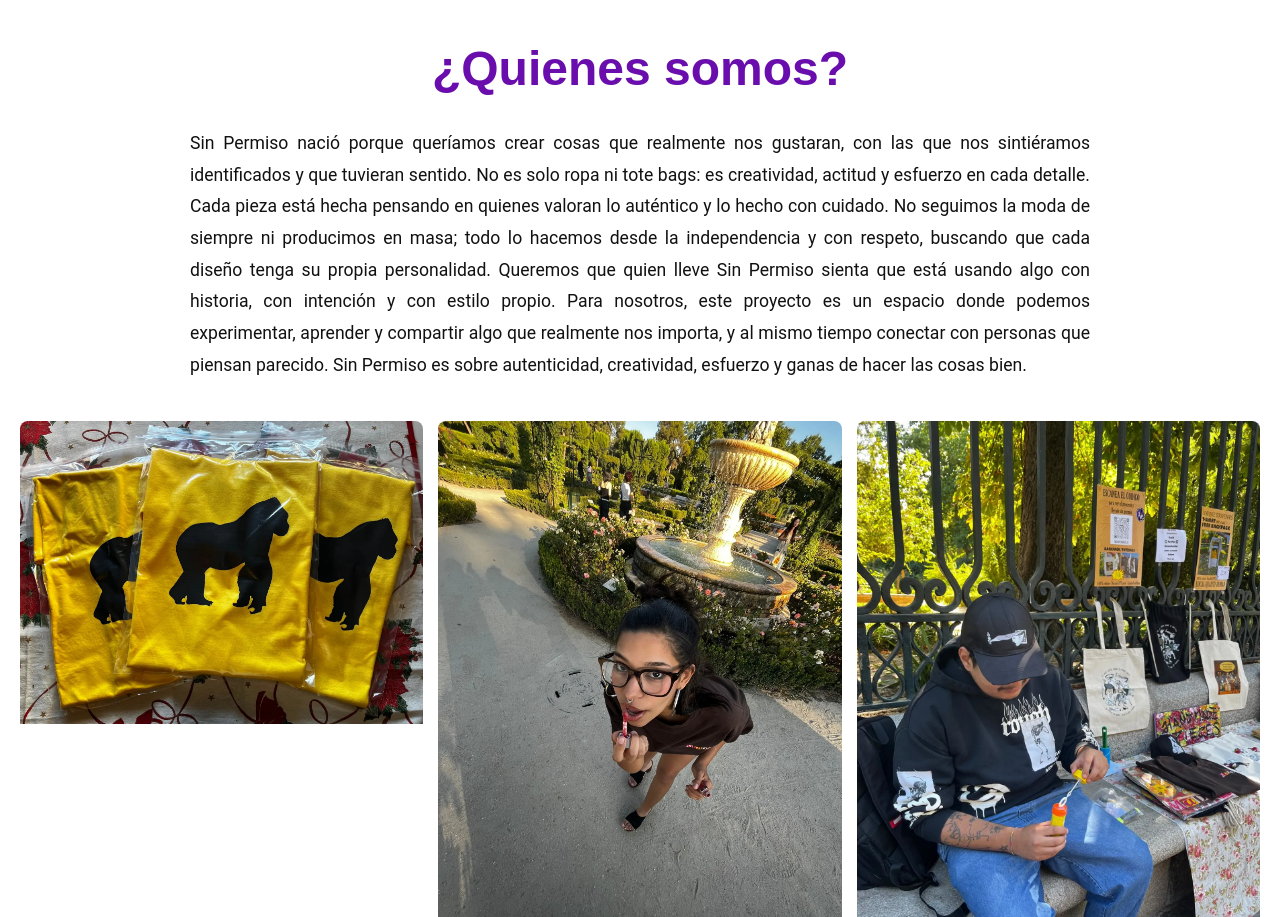
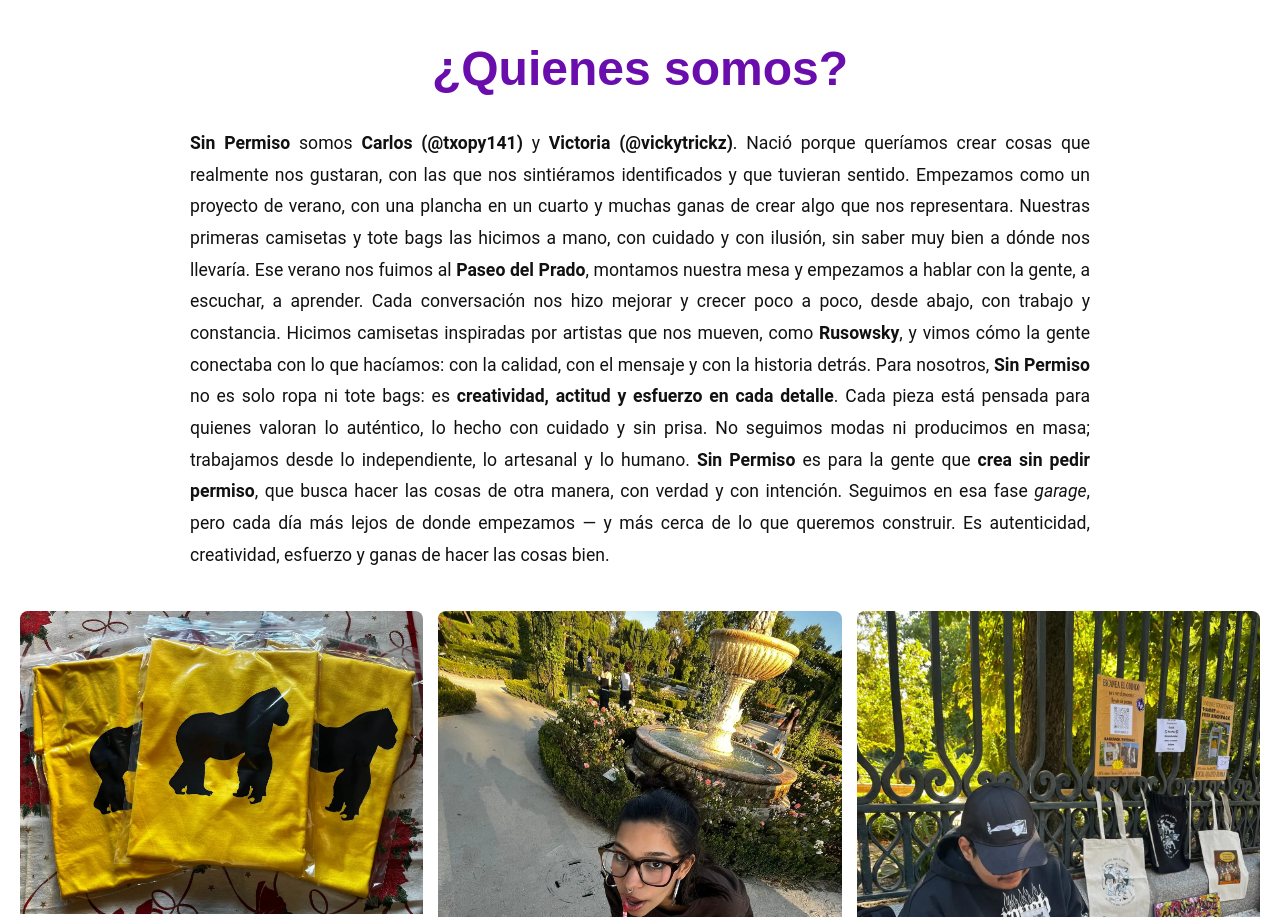
Before and after one commit to SinPermiso/shop, a plain HTML site: page index.html in a window 1280 px wide. Shown: the part 860-1777 px from the top of the page. Drawn offline with Linux system fonts and the light colour scheme; a script that the page names is missing; a web font is replaced by a local one.

Commit message:
Update index.html

```diff
--- a/index.html
+++ b/index.html
@@ -46,8 +46,21 @@
         <!-- SOBRE NOSOTROS -->
     <section id="about">
         <h2>¿Quienes somos?</h2>
-        <p>Sin Permiso nació porque queríamos crear cosas que realmente nos gustaran, con las que nos sintiéramos identificados y que tuvieran sentido. No es solo ropa ni tote bags: es creatividad, actitud y esfuerzo en cada detalle. Cada pieza está hecha pensando en quienes valoran lo auténtico y lo hecho con cuidado. No seguimos la moda de siempre ni producimos en masa; todo lo hacemos desde la independencia y con respeto, buscando que cada diseño tenga su propia personalidad. Queremos que quien lleve Sin Permiso sienta que está usando algo con historia, con intención y con estilo propio. Para nosotros, este proyecto es un espacio donde podemos experimentar, aprender y compartir algo que realmente nos importa, y al mismo tiempo conectar con personas que piensan parecido.
-            Sin Permiso es sobre autenticidad, creatividad, esfuerzo y ganas de hacer las cosas bien.</p>
+   <p> <strong>Sin Permiso</strong> somos <strong>Carlos (@txopy141)</strong> y <strong>Victoria (@vickytrickz)</strong>. Nació porque queríamos crear cosas que realmente nos gustaran, con las que nos sintiéramos identificados y que tuvieran sentido. Empezamos como un proyecto de verano, con una plancha en un cuarto y muchas ganas de crear algo que nos representara.
+
+Nuestras primeras camisetas y tote bags las hicimos a mano, con cuidado y con ilusión, sin saber muy bien a dónde nos llevaría. Ese verano nos fuimos al <strong>Paseo del Prado</strong>, montamos nuestra mesa y empezamos a hablar con la gente, a escuchar, a aprender. Cada conversación nos hizo mejorar y crecer poco a poco, desde abajo, con trabajo y constancia.
+
+Hicimos camisetas inspiradas por artistas que nos mueven, como <strong>Rusowsky</strong>, y vimos cómo la gente conectaba con lo que hacíamos: con la calidad, con el mensaje y con la historia detrás.
+
+Para nosotros, <strong>Sin Permiso</strong> no es solo ropa ni tote bags: es <strong>creatividad, actitud y esfuerzo en cada detalle</strong>. Cada pieza está pensada para quienes valoran lo auténtico, lo hecho con cuidado y sin prisa.
+
+No seguimos modas ni producimos en masa; trabajamos desde lo independiente, lo artesanal y lo humano.
+<strong>Sin Permiso</strong> es para la gente que <strong>crea sin pedir permiso</strong>, que busca hacer las cosas de otra manera, con verdad y con intención.
+
+Seguimos en esa fase <em>garage</em>, pero cada día más lejos de donde empezamos — y más cerca de lo que queremos construir.
+Es autenticidad, creatividad, esfuerzo y ganas de hacer las cosas bien.
+
+</p>
           <!-- GALERÍA -->
 <div class="about-gallery">
     <div class="gallery-item">
```
